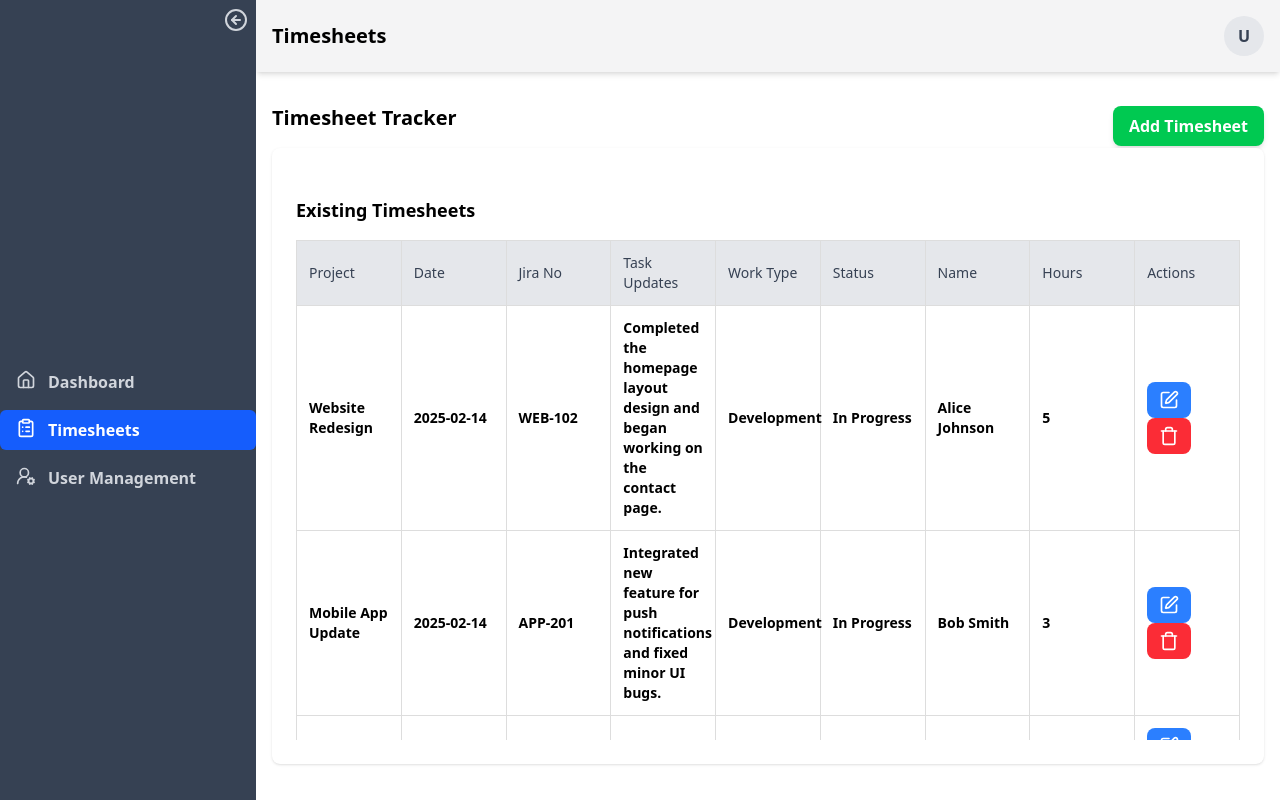
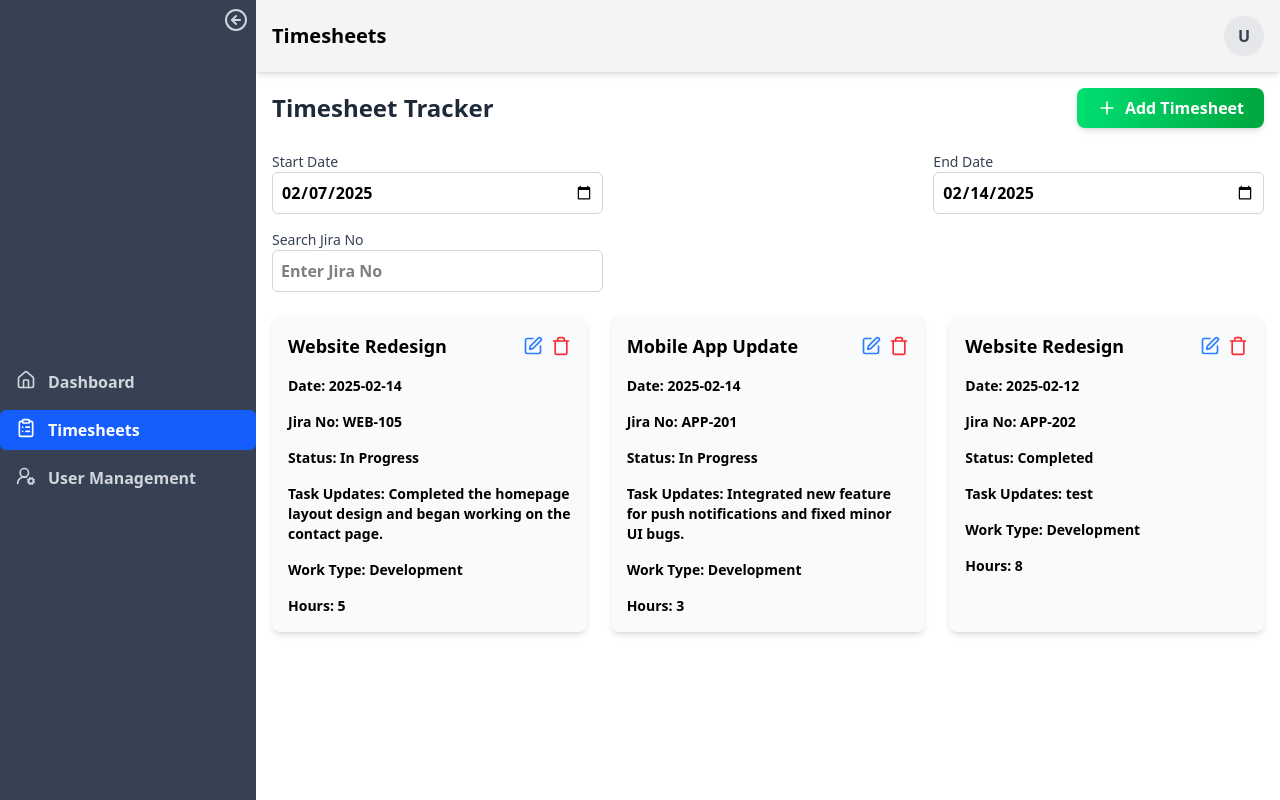
Before and after one commit to aruns128/timesheet-tracker, a SvelteKit app: page /timesheets in a window 1280 px wide. Built offline with nearby package versions, Linux system fonts and the light colour scheme; data requests are answered from the project's data file; sample sign-in values are in the browser's storage.

Commit message:
timsheet page updated

```diff
--- a/db.json
+++ b/db.json
@@ -19,13 +19,13 @@
     {
       "project": "Website Redesign",
       "date": "2025-02-14",
-      "jiraNo": "WEB-102",
+      "jiraNo": "WEB-105",
       "taskUpdates": "Completed the homepage layout design and began working on the contact page.",
       "workType": "Development",
       "status": "In Progress",
       "name": "Alice Johnson",
       "hours": "5",
-      "id": "2008"
+      "id": "9b1deb4d-3b7d-4bad-9bdd-2b0d7b3dcb6d"
     },
     {
       "project": "Mobile App Update",
@@ -36,13 +36,24 @@
       "status": "In Progress",
       "name": "Bob Smith",
       "hours": "3",
-      "id": "9fb6"
+      "id": "9b1deb4d-3b7d-4bad-9bdd-2b0d7b3dcb6w"
     },
     {
-      "id": "cb9b",
+      "id": "9b1deb4d-3b7d-4bad-9bdd-2b0d7b3dcb6f",
       "project": "Website Redesign",
       "date": "2025-02-12",
       "jiraNo": "APP-202",
+      "taskUpdates": "test",
+      "workType": "Development",
+      "status": "Completed",
+      "name": "User",
+      "hours": "8"
+    },
+    {
+      "id": "6d074239-5a09-4eaa-8ce1-5eaaf724fb8d",
+      "project": "Web Design",
+      "date": "2025-02-22",
+      "jiraNo": "Web-23",
       "taskUpdates": "test",
       "workType": "Development",
       "status": "Completed",
--- a/package.json
+++ b/package.json
@@ -36,6 +36,7 @@
 		"tailwindcss": "^4.0.0",
 		"typescript": "^5.0.0",
 		"typescript-eslint": "^8.20.0",
+		"uuid": "^11.1.0",
 		"vite": "^6.0.0"
 	},
 	"dependencies": {
--- a/src/app.css
+++ b/src/app.css
@@ -1 +1,21 @@
 @import 'tailwindcss';
+
+
+::-webkit-scrollbar {
+    width: 3px;
+    height: 3px;
+  }
+
+  ::-webkit-scrollbar-track {
+    background: #f1f1f1;
+    border-radius: 6px;
+  }
+
+  ::-webkit-scrollbar-thumb {
+    background: linear-gradient(to bottom, #4caf50, #2e7d32);
+    border-radius: 6px;
+  }
+
+  ::-webkit-scrollbar-thumb:hover {
+    background: #388e3c;
+  }
--- a/src/components/screens/Timesheets.svelte
+++ b/src/components/screens/Timesheets.svelte
@@ -1,8 +1,17 @@
 <script lang="ts">
-  import {addTimesheet, timesheets, fetchTimesheets, deleteTimesheet } from '../../scripts/timesheets';
-  import { writable } from 'svelte/store';
+	import {
+		addTimesheet,
+		timesheets,
+		fetchTimesheets,
+		deleteTimesheet,
+
+		updateTimesheet
+
+	} from '../../scripts/timesheets';
+	import { writable, derived } from 'svelte/store';
 	import { onMount } from 'svelte';
-  import { CircleX, Trash, EditIcon, SaveIcon } from 'lucide-svelte';
+	import { Trash, Edit, Plus, XCircle } from 'lucide-svelte';
+  import { v4 as uuidv4 } from 'uuid';
 
 	let showNewRow = writable(false);
 	let showConfirmDelete = writable(false);
@@ -16,193 +25,298 @@
 		status: 'Completed',
 		name: '',
 		hours: '',
+    id:uuidv4()
 	});
 
-  // Preload existing timesheets
-  onMount(fetchTimesheets);
+	let startDate = writable('');
+	let endDate = writable('');
+	let searchJiraNo = writable('');
 
-  function addNewRow() {
+	onMount(() => {
+		const today = new Date();
+		endDate.set(today.toISOString().split('T')[0]);
+
+		const sevenDaysAgo = new Date();
+		sevenDaysAgo.setDate(today.getDate() - 7);
+		startDate.set(sevenDaysAgo.toISOString().split('T')[0]);
+
+		fetchTimesheets();
+	});
+
+	let editingTimesheetId = writable(null);
+
+	function editTimesheet(timesheet: any) {
+		newTimesheet.set({ ...timesheet });
+		editingTimesheetId.set(timesheet.id); // Store the ID of the timesheet being edited
 		showNewRow.set(true);
 	}
 
-  // Pass the updated timesheet when saving
-  function saveTimesheet() {
-    // Unwrap the writable store to get the current value
-    const timesheetData = $newTimesheet;
-    addTimesheet(timesheetData);  // Pass the current timesheet data
-    showNewRow.set(false);  // Hide the input row after saving
+	function addNewRow() {
+		newTimesheet.set({
+			project: '',
+			date: '',
+			jiraNo: '',
+			taskUpdates: '',
+			workType: 'Development',
+			status: 'Completed',
+			name: '',
+			hours: '',
+			id: uuidv4()
+		});
+		showNewRow.set(true);
 	}
 
-  function cancelNewRow() {
-    showNewRow.set(false);  // Cancel adding a new row
+	function saveTimesheet() {
+		const timesheetData = $newTimesheet;
+
+		if ($editingTimesheetId) {
+			updateTimesheet($editingTimesheetId, timesheetData);
+			editingTimesheetId.set(null);
+		} else {
+			addTimesheet(timesheetData);
+		}
+
+		showNewRow.set(false);
 	}
 
 	function confirmDelete(id: string) {
-    deleteTimesheetId.set(id); // Store the id of the timesheet to delete
-    showConfirmDelete.set(true); // Show the confirmation dialog
+		deleteTimesheetId.set(id);
+		showConfirmDelete.set(true);
+	}
+
+	function proceedDelete() {
+		deleteTimesheet($deleteTimesheetId);
+		showConfirmDelete.set(false);
 	}
 
 	function cancelDelete() {
-    showConfirmDelete.set(false); // Close the confirmation dialog without deleting
+		showConfirmDelete.set(false);
 	}
 
-  function proceedDelete() {
-    const id = $deleteTimesheetId;
-    deleteTimesheet(id); // Proceed with deletion
-    showConfirmDelete.set(false); // Close the confirmation dialog after delete
+	const filteredTimesheets = derived(
+		[timesheets, startDate, endDate, searchJiraNo],
+		([$timesheets, $startDate, $endDate, $searchJiraNo]) => {
+			return $timesheets
+				.filter((ts) => ts.date >= $startDate && ts.date <= $endDate)
+				.filter((ts) => ts.jiraNo.toLowerCase().includes($searchJiraNo.toLowerCase()))
+				.sort((a, b) => new Date(b.date).valueOf() - new Date(a.date).valueOf());
 		}
-
+	);
 </script>
 
 {#if $showConfirmDelete}
-  <div class="fixed inset-0 flex items-center justify-center bg-opacity-50 z-50">
-    <div class="bg-white p-6 rounded shadow-lg w-96">
+	<div class="bg-opacity-50 fixed inset-0 z-50 flex items-center justify-center">
+		<div class="w-96 rounded bg-white p-6 shadow-lg sm:w-80">
 			<h3 class="text-lg font-bold">Are you sure you want to delete this timesheet?</h3>
 			<div class="mt-4 flex justify-end space-x-4">
-        <button on:click={proceedDelete} class="bg-red-500 text-white px-4 py-2 rounded hover:bg-red-600">Delete</button>
-        <button on:click={cancelDelete} class="bg-gray-500 text-white px-4 py-2 rounded hover:bg-gray-600">Cancel</button>
+				<button
+					on:click={proceedDelete}
+					class="rounded bg-red-500 px-4 py-2 text-white hover:bg-red-600">Delete</button
+				>
+				<button
+					on:click={cancelDelete}
+					class="rounded bg-gray-500 px-4 py-2 text-white hover:bg-gray-600">Cancel</button
+				>
 			</div>
 		</div>
 	</div>
 {/if}
 
-<div class="flex items-center justify-between mt-4">
-  <h2 class="text-xl font-bold mb-4">Timesheet Tracker</h2>
+{#if $showNewRow}
+	<!-- Modal for creating a new timesheet -->
+	<div class="bg-opacity-50 fixed inset-0 z-50 flex items-center justify-center">
+		<div
+			class="max-h-screen w-full overflow-y-auto rounded bg-white p-6 shadow-lg sm:w-96 lg:w-1/2 xl:w-1/3"
+		>
+			<div class="space-y-4">
+				<div>
+					<label for="project" class="block text-sm font-medium text-gray-700 dark:text-gray-300"
+						>Project</label
+					>
+					<input
+						type="text"
+						bind:value={$newTimesheet.project}
+						class="focus:ring-0.5 w-full rounded-lg border-2 border-gray-300 p-2 focus:border-green-500 focus:ring-green-500 focus:outline-none dark:border-gray-600 dark:bg-gray-800 dark:text-white dark:focus:border-green-500 dark:focus:ring-green-500"
+						placeholder="Enter project"
+					/>
+				</div>
+				<div>
+					<label for="date" class="block text-sm font-medium text-gray-700 dark:text-gray-300"
+						>Date</label
+					>
+					<input
+						type="date"
+						bind:value={$newTimesheet.date}
+						class="focus:ring-0.5 w-full rounded-lg border-2 border-gray-300 p-2 focus:border-green-500 focus:ring-green-500 focus:outline-none dark:border-gray-600 dark:bg-gray-800 dark:text-white dark:focus:border-green-500 dark:focus:ring-green-500"
+					/>
+				</div>
+				<div>
+					<label for="jiraNo" class="block text-sm font-medium text-gray-700 dark:text-gray-300"
+						>Jira No</label
+					>
+					<input
+						type="text"
+						bind:value={$newTimesheet.jiraNo}
+						class="focus:ring-0.5 w-full rounded-lg border-2 border-gray-300 p-2 focus:border-green-500 focus:ring-green-500 focus:outline-none dark:border-gray-600 dark:bg-gray-800 dark:text-white dark:focus:border-green-500 dark:focus:ring-green-500"
+						placeholder="Jira No"
+					/>
+				</div>
+				<div>
+					<label
+						for="taskUpdates"
+						class="block text-sm font-medium text-gray-700 dark:text-gray-300">Task Updates</label
+					>
+					<input
+						type="text"
+						bind:value={$newTimesheet.taskUpdates}
+						class="focus:ring-0.5 w-full rounded-lg border-2 border-gray-300 p-2 focus:border-green-500 focus:ring-green-500 focus:outline-none dark:border-gray-600 dark:bg-gray-800 dark:text-white dark:focus:border-green-500 dark:focus:ring-green-500"
+						placeholder="Task updates"
+					/>
+				</div>
+				<div>
+					<label for="workType" class="block text-sm font-medium text-gray-700 dark:text-gray-300"
+						>Work Type</label
+					>
+					<select
+						bind:value={$newTimesheet.workType}
+						class="focus:ring-0.5 w-full rounded-lg border-2 border-gray-300 p-2 focus:border-green-500 focus:ring-green-500 focus:outline-none dark:border-gray-600 dark:bg-gray-800 dark:text-white dark:focus:border-green-500 dark:focus:ring-green-500"
+					>
+						<option value="Development">Development</option>
+						<option value="Testing">Testing</option>
+					</select>
+				</div>
+				<div>
+					<label for="status" class="block text-sm font-medium text-gray-700 dark:text-gray-300"
+						>Status</label
+					>
+					<select
+						bind:value={$newTimesheet.status}
+						class="focus:ring-0.5 w-full rounded-lg border-2 border-gray-300 p-2 focus:border-green-500 focus:ring-green-500 focus:outline-none dark:border-gray-600 dark:bg-gray-800 dark:text-white dark:focus:border-green-500 dark:focus:ring-green-500"
+					>
+						<option value="Completed">Completed</option>
+						<option value="In Progress">In Progress</option>
+					</select>
+				</div>
+				<div>
+					<label for="name" class="block text-sm font-medium text-gray-700 dark:text-gray-300"
+						>Your Name</label
+					>
+					<input
+						type="text"
+						bind:value={$newTimesheet.name}
+						class="focus:ring-0.5 w-full rounded-lg border-2 border-gray-300 p-2 focus:border-green-500 focus:ring-green-500 focus:outline-none dark:border-gray-600 dark:bg-gray-800 dark:text-white dark:focus:border-green-500 dark:focus:ring-green-500"
+						placeholder="Your name"
+					/>
+				</div>
+				<div>
+					<label for="hours" class="block text-sm font-medium text-gray-700 dark:text-gray-300"
+						>Hours</label
+					>
+					<input
+						type="text"
+						bind:value={$newTimesheet.hours}
+						class="focus:ring-0.5 w-full rounded-lg border-2 border-gray-300 p-2 focus:border-green-500 focus:ring-green-500 focus:outline-none dark:border-gray-600 dark:bg-gray-800 dark:text-white dark:focus:border-green-500 dark:focus:ring-green-500"
+						placeholder="Hours"
+					/>
+				</div>
+				<div class="flex space-x-3">
+					<button
+						on:click={saveTimesheet}
+						class="w-1/2 rounded-lg bg-green-600 px-4 py-2 text-white hover:bg-green-700"
+						>{#if $editingTimesheetId} Update {:else} Save{/if}</button
+					>
+					<button
+              on:click={() => {
+                showNewRow.set(false);
+                editingTimesheetId.set(null); // Reset editing state when canceling
+            }}
+						class="w-1/2 rounded-lg bg-gray-500 px-4 py-2 text-white hover:bg-gray-600"
+						>Cancel</button
+					>
+				</div>
+			</div>
+		</div>
+	</div>
+{/if}
+
+<div class="mb-6 flex items-center justify-between">
+	<h2 class="w-full text-2xl font-semibold text-gray-800 sm:w-auto dark:text-gray-100">
+		Timesheet Tracker
+	</h2>
 	<button
 		on:click={addNewRow}
-    class="px-4 py-2 rounded shadow-md  text-white"
+		class="flex items-center space-x-2 rounded-lg bg-gradient-to-r from-green-400 to-green-600 px-5 py-2 text-white shadow-md hover:shadow-lg"
 		class:bg-green-500={!$showNewRow}
 		class:bg-gray-400={$showNewRow}
 		disabled={$showNewRow}
 	>
-    Add Timesheet
+		<Plus size={20} />
+		<span class="hidden sm:block">Add Timesheet</span>
 	</button>
 </div>
 
-
-
-<div class="p-6 bg-white shadow rounded-lg relative overflow-hidden">
-  <div class="mt-6">
-    <h3 class="text-lg font-bold mb-4">Existing Timesheets</h3>
-    <div class="overflow-x-auto">
-      <table class="min-w-full border-collapse table-auto">
-        <thead>
-          <tr class="bg-gray-200">
-            <th class="border p-3 text-left text-sm font-medium text-gray-700">Project</th>
-            <th class="border p-3 text-left text-sm font-medium text-gray-700">Date</th>
-            <th class="border p-3 text-left text-sm font-medium text-gray-700">Jira No</th>
-            <th class="border p-3 text-left text-sm font-medium text-gray-700">Task Updates</th>
-            <th class="border p-3 text-left text-sm font-medium text-gray-700">Work Type</th>
-            <th class="border p-3 text-left text-sm font-medium text-gray-700">Status</th>
-            <th class="border p-3 text-left text-sm font-medium text-gray-700">Name</th>
-            <th class="border p-3 text-left text-sm font-medium text-gray-700">Hours</th>
-            <th class="border p-3 text-left text-sm font-medium text-gray-700">Actions</th>
-          </tr>
-        </thead>
-        <tbody>
-          {#each $timesheets as timesheet}
-            <tr class="border-b hover:bg-gray-50">
-              <td class="border p-3 text-sm">{timesheet.project}</td>
-              <td class="border p-3 text-sm">{timesheet.date}</td>
-              <td class="border p-3 text-sm">{timesheet.jiraNo}</td>
-              <td class="border p-3 text-sm">{timesheet.taskUpdates}</td>
-              <td class="border p-3 text-sm">{timesheet.workType}</td>
-              <td class="border p-3 text-sm">{timesheet.status}</td>
-              <td class="border p-3 text-sm">{timesheet.name}</td>
-              <td class="border p-3 text-sm">{timesheet.hours}</td>
-              <td class="border p-3 text-sm">
-                <button class="bg-blue-500 text-white px-3 py-2 rounded hover:bg-blue-600 focus:outline-none"><EditIcon size={20}/></button>
-                <button
-                  on:click={() => confirmDelete(timesheet.id)}
-                  class="bg-red-500 text-white px-3 py-2 rounded hover:bg-red-600 focus:outline-none">
-                  <Trash size={20} />
-                </button>
-              </td>
-            </tr>
-          {/each}
-
-          {#if $showNewRow}
-            <tr class="border-b hover:bg-gray-50">
-              <td class="border p-3">
-                <select bind:value={$newTimesheet.project} class="w-full p-2 border rounded">
-                  <option value="">Select Project</option>
-                  <option value="Website Redesign">Website Redesign</option>
-                  <option value="Mobile App Update">Mobile App Update</option>
-                </select>
-              </td>
-              <td class="border p-3">
-                <input type="date" bind:value={$newTimesheet.date} class="w-full p-2 border rounded" />
-              </td>
-              <td class="border p-3">
-                <input type="text" bind:value={$newTimesheet.jiraNo} class="w-full p-2 border rounded" placeholder="Jira No" />
-              </td>
-              <td class="border p-3">
-                <textarea bind:value={$newTimesheet.taskUpdates} class="w-full p-2 border rounded" placeholder="Task Updates"></textarea>
-              </td>
-              <td class="border p-3">
-                <select bind:value={$newTimesheet.workType} class="w-full p-2 border rounded">
-                  <option value="Development">Development</option>
-                  <option value="Testing">Testing</option>
-                </select>
-              </td>
-              <td class="border p-3">
-                <select bind:value={$newTimesheet.status} class="w-full p-2 border rounded">
-                  <option value="Completed">Completed</option>
-                  <option value="In Progress">In Progress</option>
-                </select>
-              </td>
-              <td class="border p-3">
-                <input type="text" bind:value={$newTimesheet.name} class="w-full p-2 border rounded" placeholder="Name" />
-              </td>
-              <td class="border p-3">
-                <input type="text" bind:value={$newTimesheet.hours} min="0" max="8" class="w-full p-2 border rounded" placeholder="Hours" />
-              </td>
-              <td class="border p-3">
-                <button on:click={saveTimesheet} class="bg-blue-500 text-white px-3 py-2 rounded hover:bg-blue-600"><SaveIcon size={20}/></button>
-                <button on:click={cancelNewRow} class="bg-red-500 text-white px-3 py-2 rounded hover:bg-red-600"><CircleX size={20}/></button>
-              </td>
-            </tr>
-          {/if}
-        </tbody>
-      </table>
+<div class="mb-6 flex w-full flex-wrap items-center justify-between gap-4">
+	<div class="w-full sm:w-1/2 md:w-1/3">
+		<label for="startDate" class="block text-sm font-medium text-gray-700 dark:text-gray-300"
+			>Start Date</label
+		>
+		<input
+			id="startDate"
+			type="date"
+			bind:value={$startDate}
+			class="focus:ring-0.5 w-full rounded-md border border-gray-300 p-2 focus:border-green-500 focus:ring-green-500 focus:outline-none dark:border-gray-600 dark:bg-gray-800 dark:text-white dark:focus:border-green-500 dark:focus:ring-green-500"
+		/>
 	</div>
+	<div class="w-full sm:w-1/2 md:w-1/3">
+		<label for="endDate" class="block text-sm font-medium text-gray-700 dark:text-gray-300"
+			>End Date</label
+		>
+		<input
+			id="endDate"
+			type="date"
+			bind:value={$endDate}
+			class="focus:ring-0.5 w-full rounded-md border border-gray-300 p-2 focus:border-green-500 focus:ring-green-500 focus:outline-none dark:border-gray-600 dark:bg-gray-800 dark:text-white dark:focus:border-green-500 dark:focus:ring-green-500"
+		/>
+	</div>
+	<div class="w-full sm:w-1/2 md:w-1/3">
+		<label for="searchJiraNo" class="block text-sm font-medium text-gray-700 dark:text-gray-300"
+			>Search Jira No</label
+		>
+		<input
+			id="searchJiraNo"
+			type="text"
+			bind:value={$searchJiraNo}
+			class="focus:ring-0.5 w-full rounded-md border border-gray-300 p-2 focus:border-green-500 focus:ring-green-500 focus:outline-none dark:border-gray-600 dark:bg-gray-800 dark:text-white dark:focus:border-green-500 dark:focus:ring-green-500"
+			placeholder="Enter Jira No"
+		/>
 	</div>
 </div>
 
-<style>
-  /* Optional: Styling for table and scrollable area */
-  .overflow-x-auto {
-    max-height: 500px;  /* Set a fixed height for scrolling */
-    overflow-y: auto;
-  }
-
-  .table-auto {
-    width: 100%;
-    border-spacing: 0;
-    table-layout: fixed;
-  }
-
-  .border {
-    border: 1px solid #ddd;
-  }
-
-  .p-3 {
-    padding: 0.75rem;
-  }
-
-  .rounded {
-    border-radius: 8px;
-  }
-
-  .text-left {
-    text-align: left;
-  }
-
-  .hover\:bg-gray-50:hover {
-    background-color: #f3f4f6;
-  }
-
-  .focus\:outline-none:focus {
-    outline: none;
-  }
-</style>
+<div class="grid grid-cols-1 gap-6 sm:grid-cols-2 md:grid-cols-3">
+	{#each $filteredTimesheets as timesheet}
+		<div
+			class="flex flex-col space-y-4 rounded-lg bg-gray-50 p-4 shadow-md sm:h-auto sm:text-sm dark:bg-gray-800"
+		>
+			<div class="flex items-center justify-between text-lg font-semibold">
+				{timesheet.project}
+				<div class="flex justify-end space-x-2">
+					<button  on:click={() => editTimesheet(timesheet)} class="text-blue-500 hover:text-blue-700">
+						<Edit size={20} />
+					</button>
+					<button
+						on:click={() => confirmDelete(timesheet.id)}
+						class="text-red-500 hover:text-red-700"
+					>
+						<Trash size={20} />
+					</button>
+				</div>
+			</div>
+			<div>Date: {timesheet.date}</div>
+			<div>Jira No: {timesheet.jiraNo}</div>
+			<div>Status: {timesheet.status}</div>
+			<div>Task Updates: {timesheet.taskUpdates}</div>
+			<div>Work Type: {timesheet.workType}</div>
+			<div>Hours: {timesheet.hours}</div>
+		</div>
+	{/each}
+</div>
```
Also changed, not shown: src/scripts/timesheets.ts (+18 -1 lines), 1 other file (tests, documents, lock files or other folders). Lines whose indentation alone changed are shown as unchanged.
